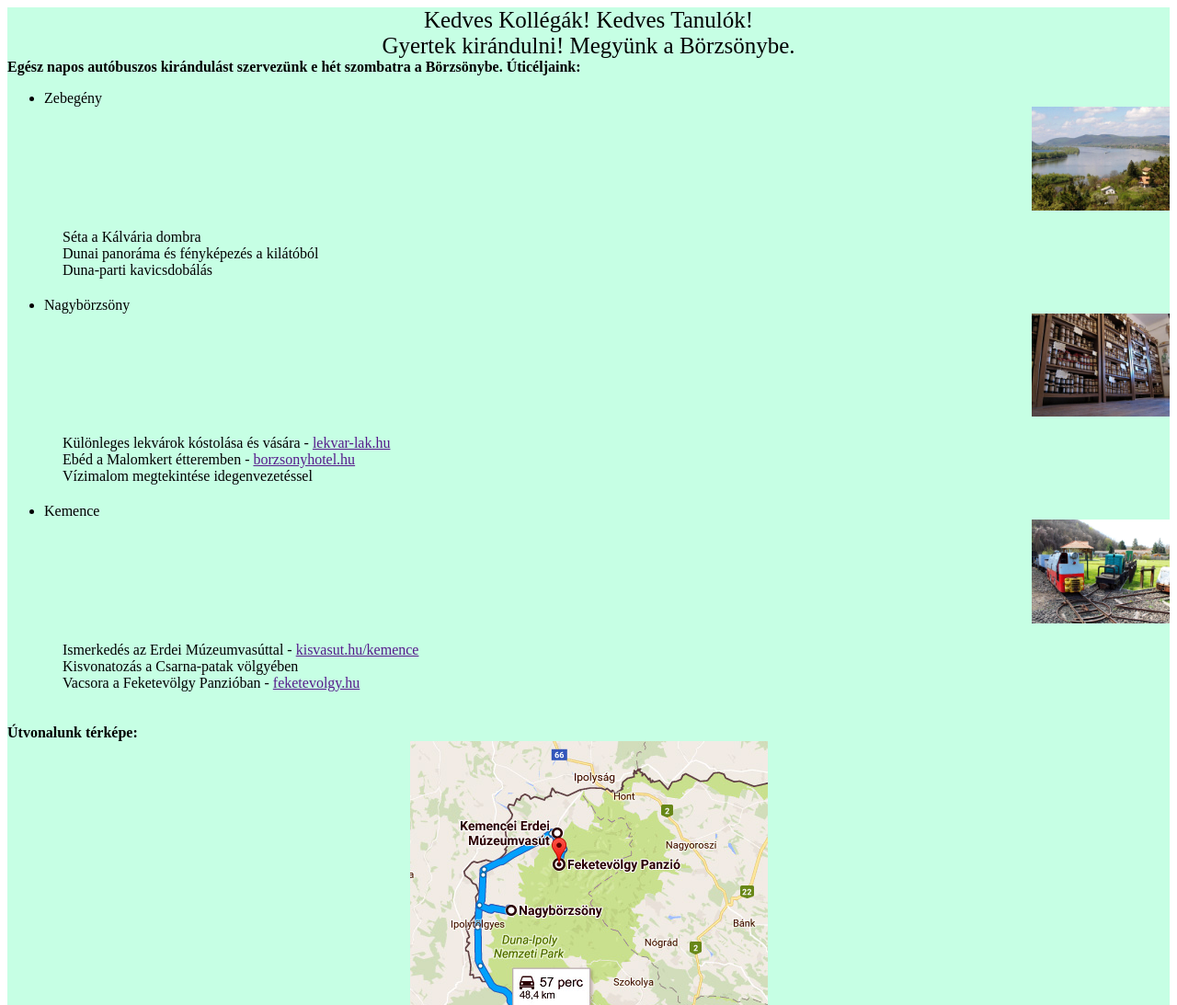
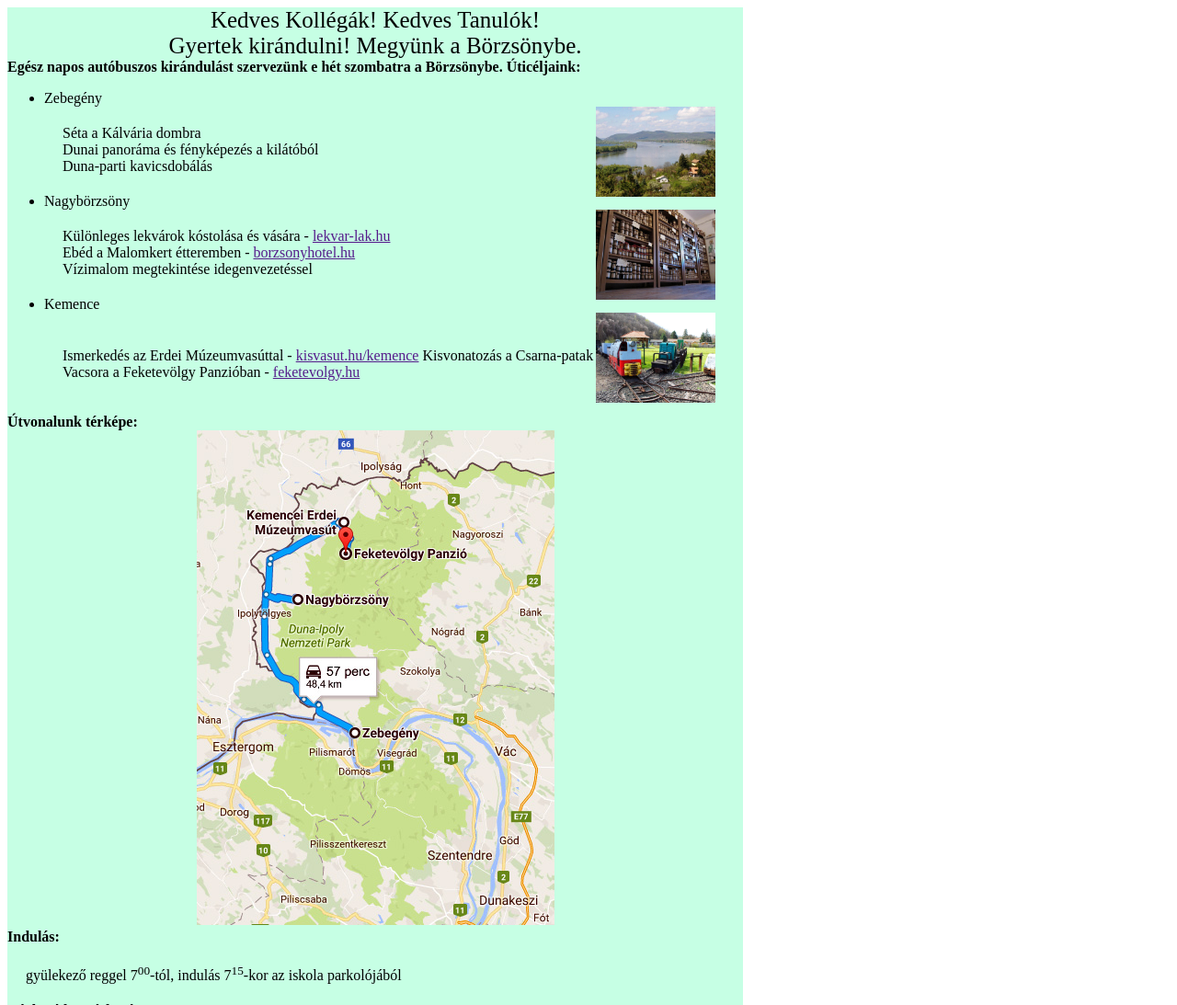
Before and after one commit to adolfaron/kirandulas-a-borzsonbe, a plain HTML site: page index.html in a window 1280 px wide. Shown: the top 1093 px of the page at 92% size. Drawn offline with Linux system fonts and the light colour scheme.

Commit message:
Add files via upload

```diff
--- a/index.html
+++ b/index.html
@@ -20,24 +20,24 @@ Gyertek kirándulni! Megyünk a Börzsönybe.</div>
 Dunai panoráma és fényképezés a kilátóból<br>
 Duna-parti kavicsdobálás</div>
 <li>Nagybörzsöny</li>
-<img src="lekvarlak.jpg" alt="">
+<img src="lekvarlak.jpg" alt="Lekvárlak">
 <div id="helyek">
 Különleges lekvárok kóstolása és vására - <a href="">lekvar-lak.hu</a><br>
 Ebéd a Malomkert étteremben - <a href="">borzsonyhotel.hu</a><br>
 Vízimalom megtekintése idegenvezetéssel</div>
 <li>Kemence</li>
-<img src="kisvasut.jpg" alt="">
+<img src="kisvasut.jpg" alt="Kisvasút">
+<br>
 <div id="helyek">
-Ismerkedés az Erdei Múzeumvasúttal - <a href="">kisvasut.hu/kemence</a><br>
+Ismerkedés az Erdei Múzeumvasúttal - <a href="">kisvasut.hu/kemence</a>
 Kisvonatozás a Csarna-patak völgyében<br>
 Vacsora a Feketevölgy Panzióban - <a href="">feketevolgy.hu</a></div>
 </ul>
 
 <b>Útvonalunk térképe:</b><br><center>
 <img src="borzsony_utvonal.jpg" alt="Börzsöny térkép" id="térlép"></center>
-
 <b> Indulás:</b>
-<div id="helyek">gyülekező reggel 700-tól, indulás 715-kor az iskola parkolójából</div>
+<div id="helyek">gyülekező reggel 7<sup>00</sup>-tól, indulás 7<sup>15</sup>-kor az iskola parkolójából</div>
 
 <b>Várható hazaérkezés:</b>
 <div id="helyek">este 10 óra körül</div>
--- a/style.css
+++ b/style.css
@@ -3,7 +3,7 @@ body{
 }
 #container{
     background-color: rgb(198, 255, 228);
-    width: auto;
+    width: 800px;
 }
 #cim{
     text-align: center;
@@ -18,8 +18,10 @@ li{
 #térlép{
     }
 ul img{
-    width: 150px;
-    margin-left: auto;
-    margin-right: 0;
+    width: 130px;
+    margin-left: 600px;
+    margin-right: auto;
     display: block;
+    position: absolute;
+
 }
```
